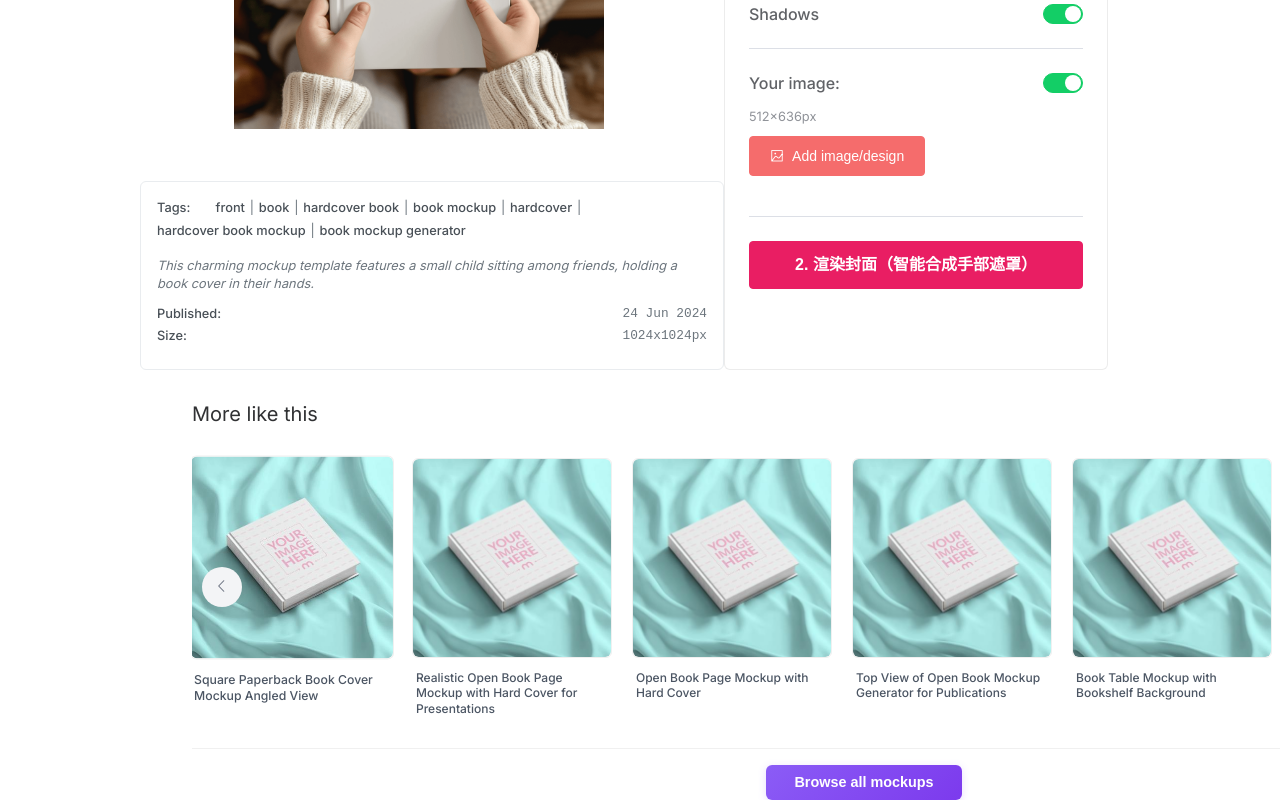
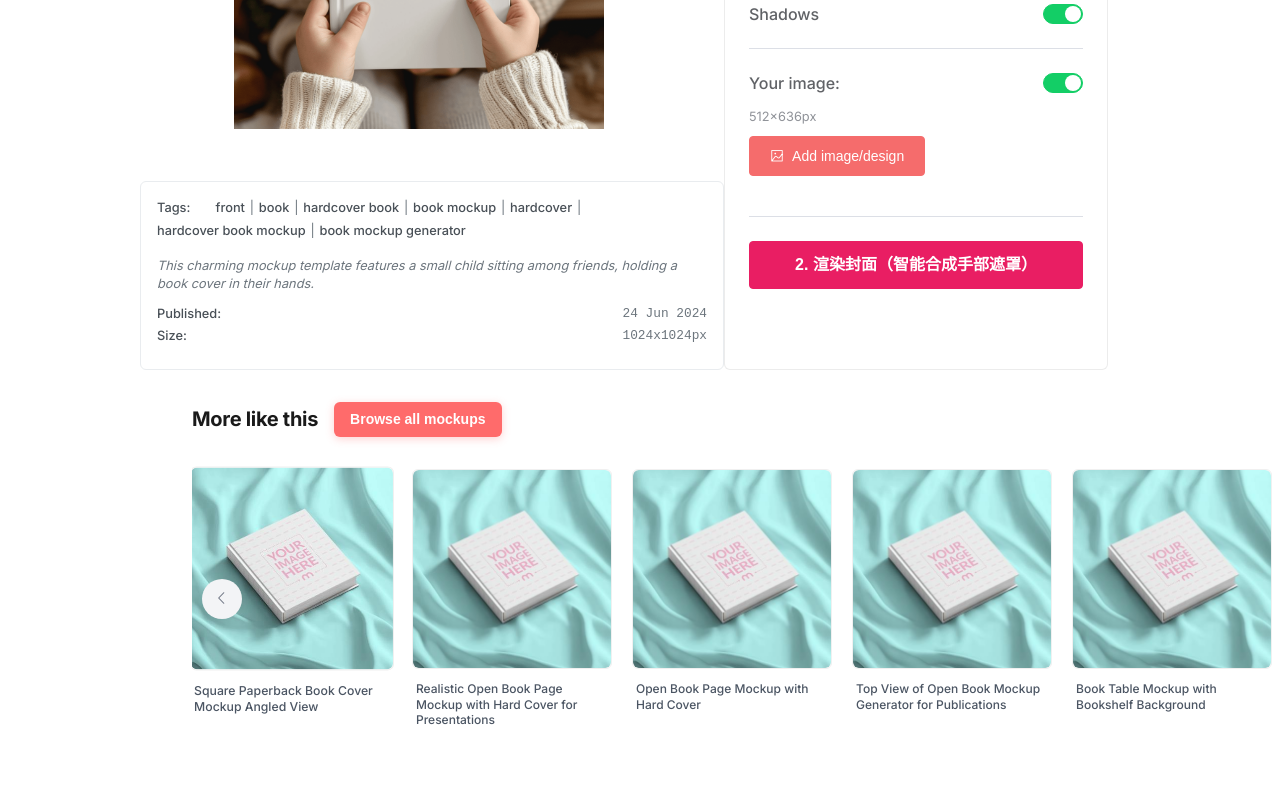
Before and after one commit to dis625406542/bookmockupgenerator, a Vue app in the folder web-ui/: page / in a window 1280 px wide. Shown: the part 378-1178 px from the top of the page. After the commit the page ends 1114 px from the top, so only its background shows below. Built offline with nearby package versions, Linux system fonts and the light colour scheme; the HTML template or start-up script is replaced by a standard one.

Commit message:
生成器修改

```diff
--- a/web-ui/src/components/ImageCarousel.vue
+++ b/web-ui/src/components/ImageCarousel.vue
@@ -1,7 +1,10 @@
 <template>
   <div class="image-carousel">
     <div class="carousel-header">
-      <span style="font-size: 20px;">More like this</span>
+      <span class="header-title">More like this</span>
+      <el-button type="primary" class="browse-all-btn">
+        Browse all mockups
+      </el-button>
     </div>
 
     <div class="carousel-container">
@@ -34,14 +37,8 @@
       >
         <i class="el-icon-arrow-right"></i>
       </button>
+          </div>
     </div>
-
-    <div class="browse-all-section">
-      <el-button type="primary" class="browse-all-btn">
-        Browse all mockups
-      </el-button>
-    </div>
-  </div>
 </template>
 
 <script>
@@ -142,11 +139,14 @@ export default {
   background: transparent; /* 移除背景 */
   z-index: 1;
   padding: 0; /* 移除内边距 */
+  display: flex;
+  align-items: center;
+  gap: 1rem;
 }
 
-.carousel-header h3 {
-  font-size: 1.5rem; /* 稍微减小字体 */
-  font-weight: 700; /* 调整字重 */
+.header-title {
+  font-size: 20px;
+  font-weight: 600;
   color: #1a1a1a;
   margin: 0;
   font-family: 'Inter', -apple-system, BlinkMacSystemFont, 'Segoe UI', sans-serif;
@@ -266,19 +266,24 @@ export default {
 }
 
 .browse-all-btn {
-  background: linear-gradient(135deg, #8b5cf6 0%, #7c3aed 100%) !important; /* 更柔和的渐变色 */
+  background: #ff6b6b !important; /* 明显的红色背景 */
   border: none !important;
-  padding: 10px 28px !important;
+  color: #ffffff !important; /* 白色文字 */
+  padding: 8px 16px !important;
   font-weight: 600 !important;
-  font-size: 0.9rem !important;
+  font-size: 0.875rem !important;
   border-radius: 6px !important;
-  box-shadow: 0 2px 8px rgba(139, 92, 246, 0.2) !important;
+  box-shadow: 0 2px 8px rgba(255, 107, 107, 0.3) !important;
   transition: all 0.3s ease !important;
+  height: auto !important;
+  line-height: 1.4 !important;
+  min-width: 120px !important;
 }
 
 .browse-all-btn:hover {
-  transform: translateY(-1px) !important;
-  box-shadow: 0 4px 16px rgba(139, 92, 246, 0.3) !important;
+  background: #ff5252 !important; /* 悬停时更深的红色 */
+  transform: translateY(-2px) !important;
+  box-shadow: 0 4px 16px rgba(255, 107, 107, 0.4) !important;
 }
 
 /* 响应式设计 */
```
